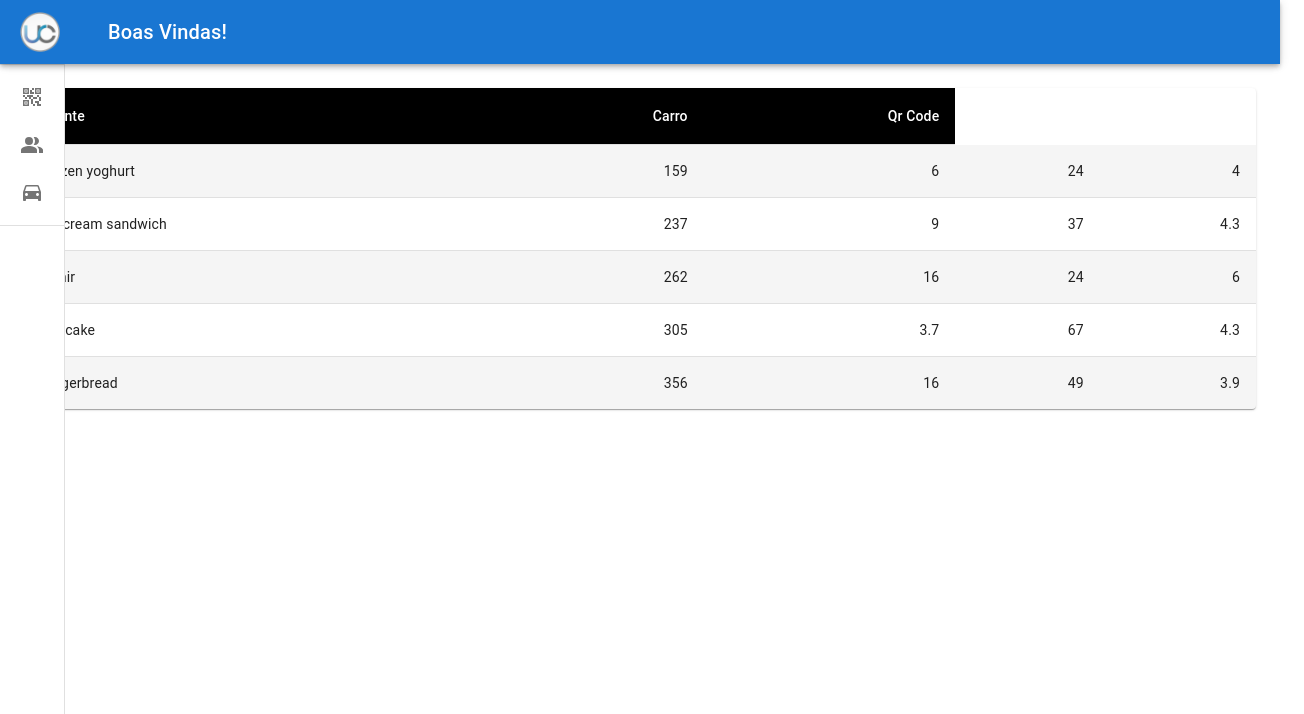
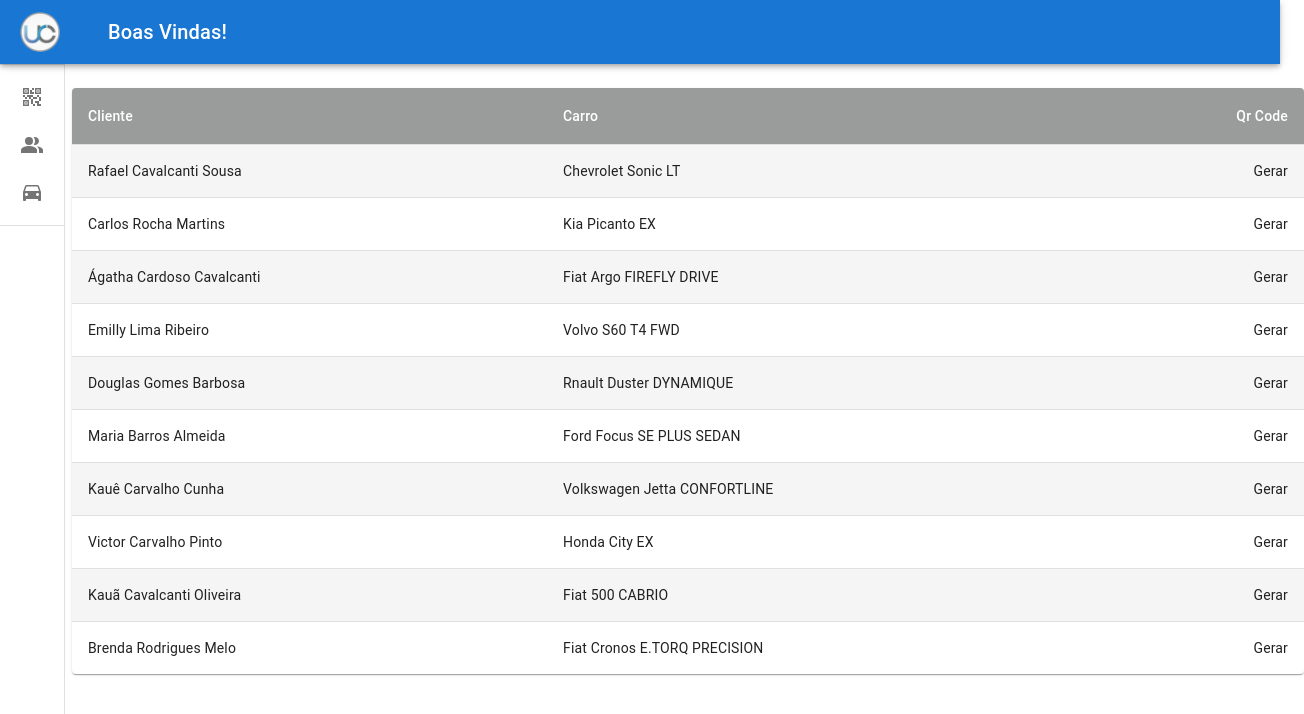
Before and after one commit to m4rcos-dev/Ultracar-service, a React (Create React App) app in the folder app/frontend/: page /customers in a window 1280 px wide. Shown: the top 714 px of the page, 1304 px wide, since content can reach past the window. Built offline with nearby package versions, Linux system fonts and the light colour scheme.

Commit message:
:sparkles: feat: add data in CustomerData

```diff
--- a/app/frontend/src/components/CutomersTable/CutomersTable.js
+++ b/app/frontend/src/components/CutomersTable/CutomersTable.js
@@ -6,10 +6,11 @@
 import TableHead from '@mui/material/TableHead';
 import TableRow from '@mui/material/TableRow';
 import Paper from '@mui/material/Paper';
+import { CustomerData } from '../../data/CustomerData';
 
 const StyledTableCell = styled(TableCell)(({ theme }) => ({
   [`&.${tableCellClasses.head}`]: {
-    backgroundColor: theme.palette.common.black,
+    backgroundColor: theme.palette.secondary.main,
     color: theme.palette.common.white,
   },
   [`&.${tableCellClasses.body}`]: {
@@ -27,39 +28,25 @@
   },
 }));
 
-function createData(name, calories, fat, carbs, protein) {
-  return { name, calories, fat, carbs, protein };
-}
-
-const rows = [
-  createData('Frozen yoghurt', 159, 6.0, 24, 4.0),
-  createData('Ice cream sandwich', 237, 9.0, 37, 4.3),
-  createData('Eclair', 262, 16.0, 24, 6.0),
-  createData('Cupcake', 305, 3.7, 67, 4.3),
-  createData('Gingerbread', 356, 16.0, 49, 3.9),
-];
-
 function CutomersTable() {
   return (
-    <TableContainer component={Paper}>
-      <Table sx={{ minWidth: 700 }} aria-label="customized table">
+    <TableContainer component={Paper} sx={{ marginLeft: 6, minWidth: 200, maxWidth: 1600 }}>
+      <Table sx={{ minWidth: 200, maxWidth: 1600 }} aria-label="customized table">
         <TableHead>
           <TableRow>
             <StyledTableCell>Cliente</StyledTableCell>
-            <StyledTableCell align="right">Carro</StyledTableCell>
+            <StyledTableCell align="left">Carro</StyledTableCell>
             <StyledTableCell align="right">Qr Code</StyledTableCell>
           </TableRow>
         </TableHead>
         <TableBody>
-          {rows.map((row) => (
+          {CustomerData.map((row) => (
             <StyledTableRow key={row.name}>
               <StyledTableCell component="th" scope="row">
                 {row.name}
               </StyledTableCell>
-              <StyledTableCell align="right">{row.calories}</StyledTableCell>
-              <StyledTableCell align="right">{row.fat}</StyledTableCell>
-              <StyledTableCell align="right">{row.carbs}</StyledTableCell>
-              <StyledTableCell align="right">{row.protein}</StyledTableCell>
+              <StyledTableCell align="left">{row.car}</StyledTableCell>
+              <StyledTableCell align="right">Gerar</StyledTableCell>
             </StyledTableRow>
           ))}
         </TableBody>
--- a/app/frontend/src/data/CustomerData.js
+++ b/app/frontend/src/data/CustomerData.js
@@ -0,0 +1,43 @@
+export const CustomerData = [
+  {
+    name: 'Rafael Cavalcanti Sousa',
+    car: 'Chevrolet Sonic LT'
+  },
+  {
+    name: 'Carlos Rocha Martins',
+    car: 'Kia Picanto EX'
+  },
+  {
+    name: 'Ágatha Cardoso Cavalcanti',
+    car: 'Fiat Argo FIREFLY DRIVE'
+  },
+  {
+    name: 'Emilly Lima Ribeiro',
+    car: 'Volvo S60 T4 FWD'
+  },
+  {
+    name: 'Douglas Gomes Barbosa',
+    car: 'Rnault Duster DYNAMIQUE'
+  },
+  {
+    name: 'Maria Barros Almeida',
+    car: 'Ford Focus SE PLUS SEDAN'
+  },
+  {
+    name: 'Kauê Carvalho Cunha',
+    car: 'Volkswagen Jetta CONFORTLINE'
+  },
+  {
+    name: 'Victor Carvalho Pinto',
+    car: 'Honda City EX'
+  },
+  {
+    name: 'Kauã Cavalcanti Oliveira',
+    car: 'Fiat 500 CABRIO'
+  },
+  {
+    name: 'Brenda Rodrigues Melo',
+    car: 'Fiat Cronos E.TORQ PRECISION'
+  },
+
+]
```
